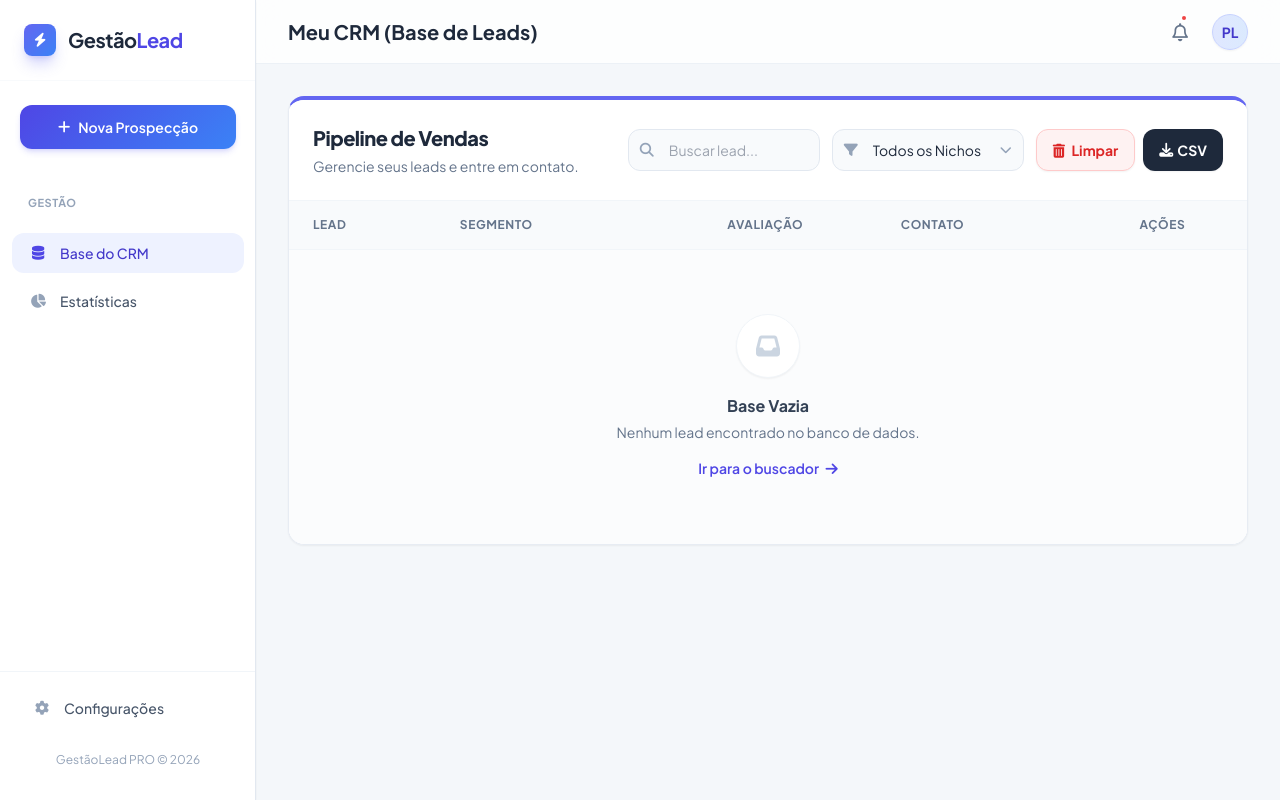
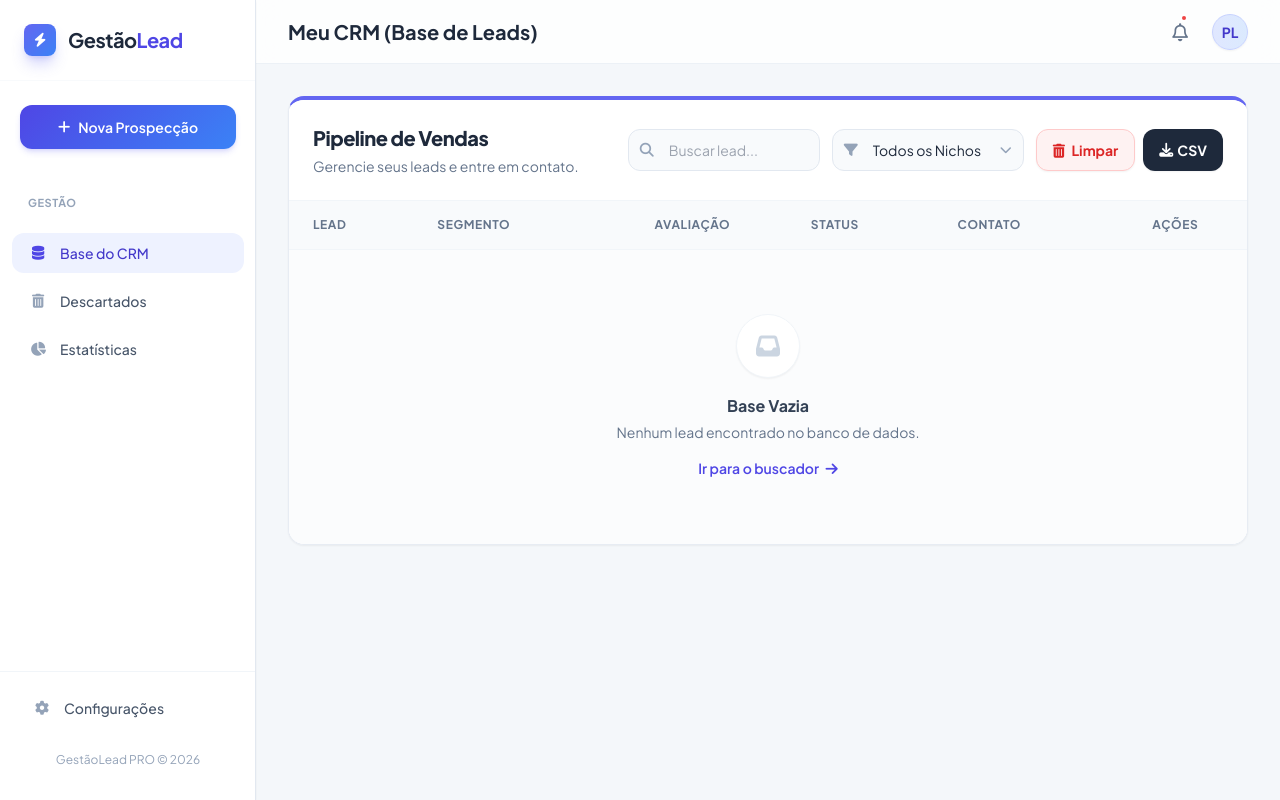
Before and after one commit to pedruu13/gestaoLead, a Python web app: template templates/crm.html in a window 1280 px wide. Run offline with Jinja, Linux system fonts and the light colour scheme; the template is opened without the code that fills it, so the values that code supplies are empty; some libraries are stand-ins or nearby versions.

Commit message:
Add leads descartados feature

```diff
--- a/templates/crm.html
+++ b/templates/crm.html
@@ -52,6 +52,7 @@
                     <th class="px-6 py-4 font-bold border-b border-slate-100">Lead</th>
                     <th class="px-6 py-4 font-bold border-b border-slate-100">Segmento</th>
                     <th class="px-6 py-4 font-bold border-b border-slate-100 text-center">Avaliação</th>
+                    <th class="px-6 py-4 font-bold border-b border-slate-100">Status</th>
                     <th class="px-6 py-4 font-bold border-b border-slate-100">Contato</th>
                     <th class="px-6 py-4 font-bold border-b border-slate-100 text-center">Ações</th>
                 </tr>
@@ -72,6 +73,15 @@
                         <div class="inline-flex items-center px-2 py-1 rounded font-bold text-xs {% if lead.nota >= '4.5' %}bg-green-50 text-green-700 border-green-200{% else %}bg-amber-50 text-amber-700 border-amber-200{% endif %} border">
                             {{ lead.nota }} <i class="fa-solid fa-star ml-1 text-[10px]"></i>
                         </div>
+                    </td>
+                    <td class="px-6 py-4">
+                        <select onchange="updateStatus('{{ lead.place_id }}', this.value)" class="text-xs font-bold rounded-lg border-slate-200 py-1.5 pl-3 pr-8 focus:ring-indigo-500 focus:border-indigo-500 text-slate-700 bg-slate-50 cursor-pointer shadow-sm">
+                            <option value="Não Contatado" {% if lead.status == 'Não Contatado' %}selected{% endif %}>Não Contatado</option>
+                            <option value="Contato Feito" {% if lead.status == 'Contato Feito' %}selected{% endif %}>Contato Feito</option>
+                            <option value="Em Negociação" {% if lead.status == 'Em Negociação' %}selected{% endif %}>Em Negociação</option>
+                            <option value="Fechado" {% if lead.status == 'Fechado' %}selected{% endif %}>Fechado</option>
+                            <option value="Descartado" {% if lead.status == 'Descartado' %}selected{% endif %}>Descartado</option>
+                        </select>
                     </td>
                     <td class="px-6 py-4">
                         {% if lead.whatsapp_link %}
@@ -99,7 +109,7 @@
                 </tr>
                 {% else %}
                 <tr>
-                    <td colspan="5" class="px-6 py-16 text-center text-slate-500 bg-slate-50/50">
+                    <td colspan="6" class="px-6 py-16 text-center text-slate-500 bg-slate-50/50">
                         <div class="bg-white w-16 h-16 rounded-full flex items-center justify-center mx-auto mb-4 shadow-sm border border-slate-100">
                             <i class="fa-solid fa-inbox text-2xl text-slate-300"></i>
                         </div>
@@ -286,5 +296,24 @@
             btn.classList.remove('bg-green-600');
         }, 2000);
     }
+
+    async function updateStatus(placeId, newStatus) {
+        try {
+            await fetch('/api/update_status', {
+                method: 'POST',
+                headers: {'Content-Type': 'application/json'},
+                body: JSON.stringify({place_id: placeId, status: newStatus})
+            });
+            // Se mudou para Descartado na base normal, esconde a linha com efeito suave
+            if(newStatus === 'Descartado' && !window.location.pathname.includes('descartados')) {
+                let selectEl = event.target;
+                let tr = selectEl.closest('tr');
+                tr.style.opacity = '0';
+                setTimeout(() => tr.remove(), 300);
+            }
+        } catch (e) {
+            console.error(e);
+        }
+    }
 </script>
 {% endblock %}
--- a/templates/layout.html
+++ b/templates/layout.html
@@ -79,9 +79,14 @@
                 <span class="text-[11px] font-bold text-slate-400 uppercase tracking-wider">Gestão</span>
             </div>
 
-            <a href="/crm" class="flex items-center gap-3 py-2.5 px-4 rounded-xl text-sm font-medium transition-colors whitespace-nowrap {% if active_page == 'crm' %}bg-indigo-50 text-indigo-700{% else %}text-slate-600 hover:bg-slate-50 hover:text-slate-900{% endif %}">
-                <i class="fa-solid fa-database w-5 text-center {% if active_page == 'crm' %}text-indigo-600{% else %}text-slate-400{% endif %}"></i>
+            <a href="/crm" class="flex items-center gap-3 py-2.5 px-4 rounded-xl text-sm font-medium transition-colors whitespace-nowrap {% if active_page == 'crm' and not is_descartados %}bg-indigo-50 text-indigo-700{% else %}text-slate-600 hover:bg-slate-50 hover:text-slate-900{% endif %}">
+                <i class="fa-solid fa-database w-5 text-center {% if active_page == 'crm' and not is_descartados %}text-indigo-600{% else %}text-slate-400{% endif %}"></i>
                 Base do CRM
+            </a>
+
+            <a href="/crm/descartados" class="flex items-center gap-3 py-2.5 px-4 rounded-xl text-sm font-medium transition-colors whitespace-nowrap {% if active_page == 'crm' and is_descartados %}bg-red-50 text-red-700{% else %}text-slate-600 hover:bg-slate-50 hover:text-slate-900{% endif %}">
+                <i class="fa-solid fa-trash-can w-5 text-center {% if active_page == 'crm' and is_descartados %}text-red-600{% else %}text-slate-400{% endif %}"></i>
+                Descartados
             </a>
 
             <!-- Módulo de Estatísticas do SaaS -->
--- a/templates/search.html
+++ b/templates/search.html
@@ -259,7 +259,7 @@
         btn.classList.add('opacity-50', 'cursor-wait');
 
         try {
-            const res = await fetch(`/api/sugerir_alvo⚠️regiao=${regiao}`);
+            const res = await fetch(`/api/sugerir_alvos?regiao=${regiao}`);
             const data = await res.json();
             if (data.nichos && data.cidades) {
                 document.getElementById('nichos').value = data.nichos.join(', ');
```
Also changed, not shown: app.py (+9 -2 lines), update_db.py (added, +20 -0 lines).
